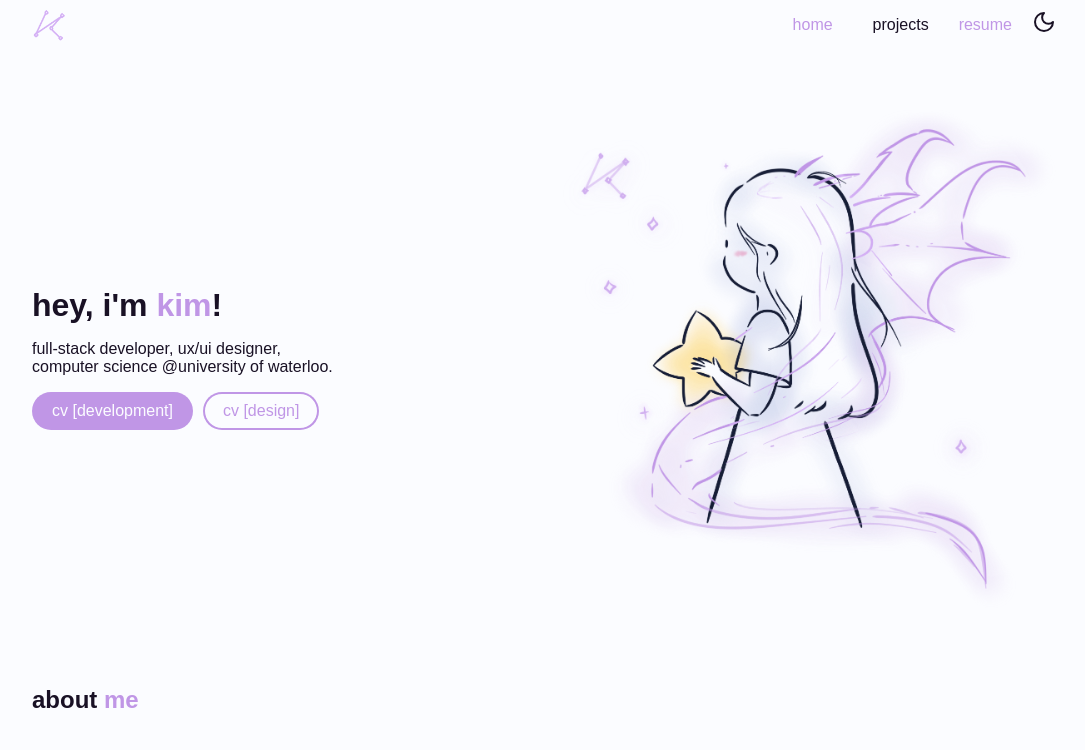
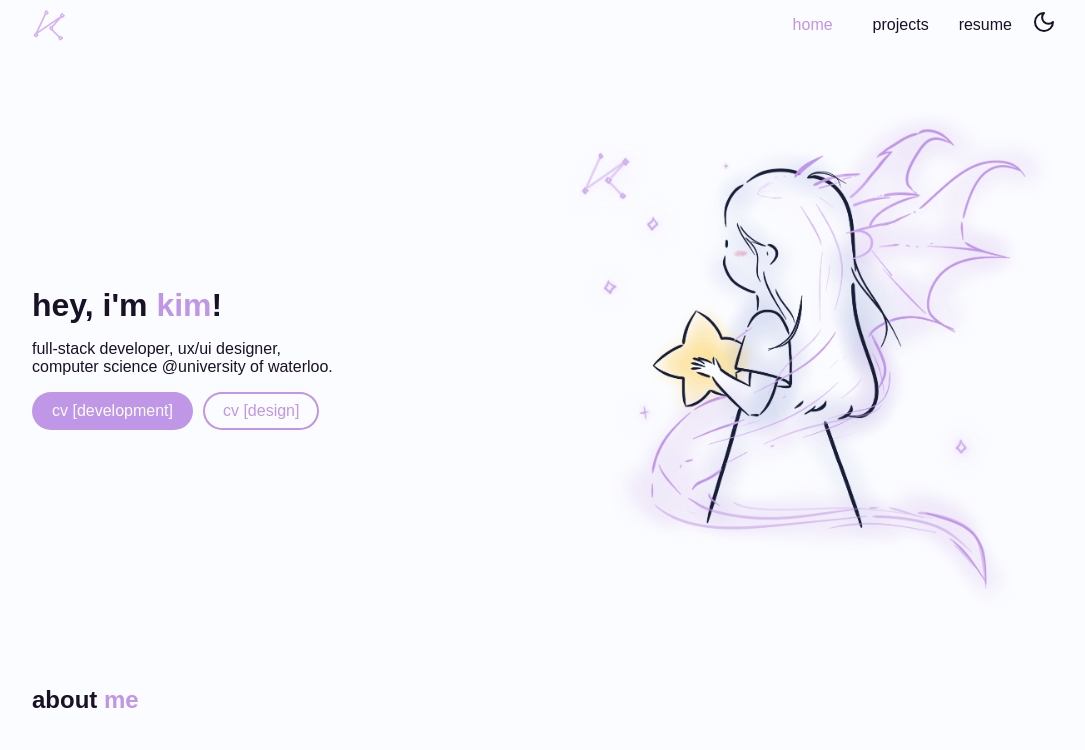
Before and after one commit to kbrqin/kbrqin.github.io, a React (Create React App) app: page /projects in a window 1280 px wide. Shown: the top 750 px of the page, without its empty margins (96-1181 px from the left). Built offline with nearby package versions, Linux system fonts and the light colour scheme.

Commit message:
Update header.css

```diff
--- a/src/components/header/header.css
+++ b/src/components/header/header.css
@@ -80,3 +80,7 @@ ul.dropdown li a {
 ul.dropdown li a:hover {
     color: var(--accent-color); /* Change color on hover */
 }
+
+a.resume-dropdown {
+    color: var(--text-color);
+}
```
